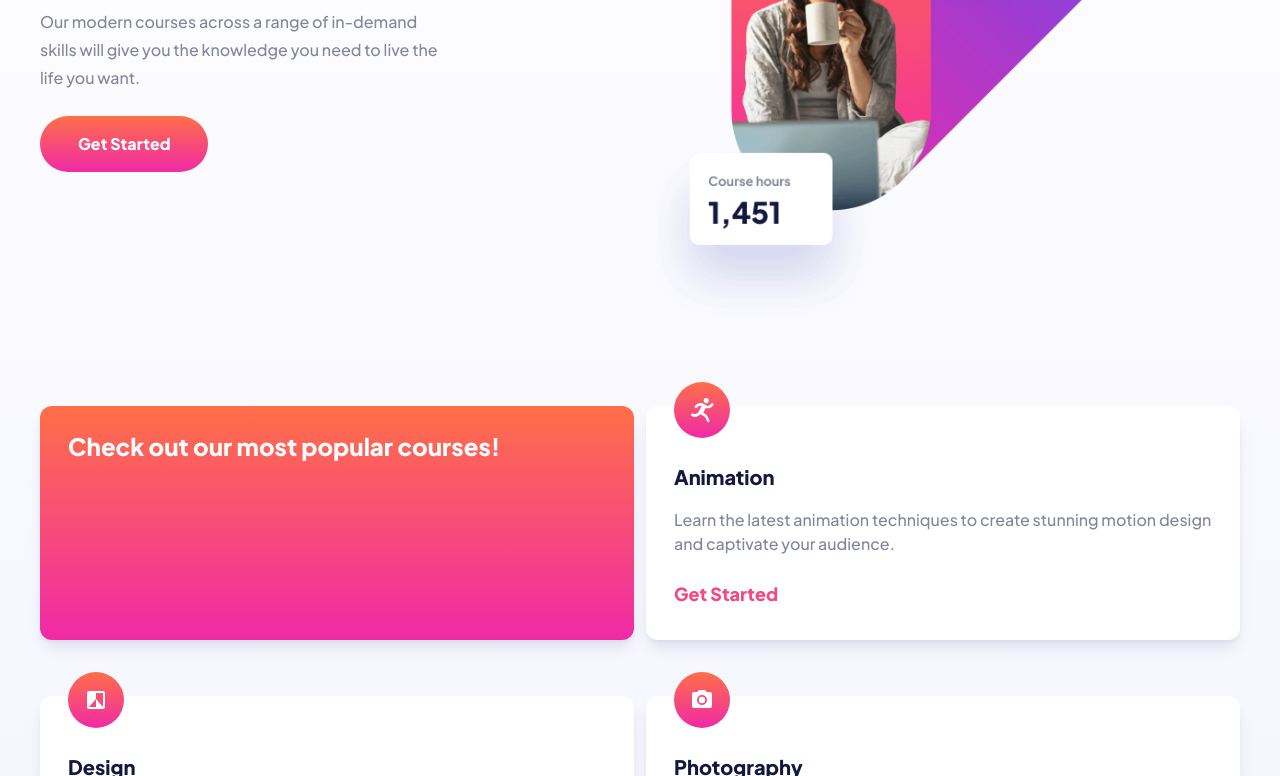
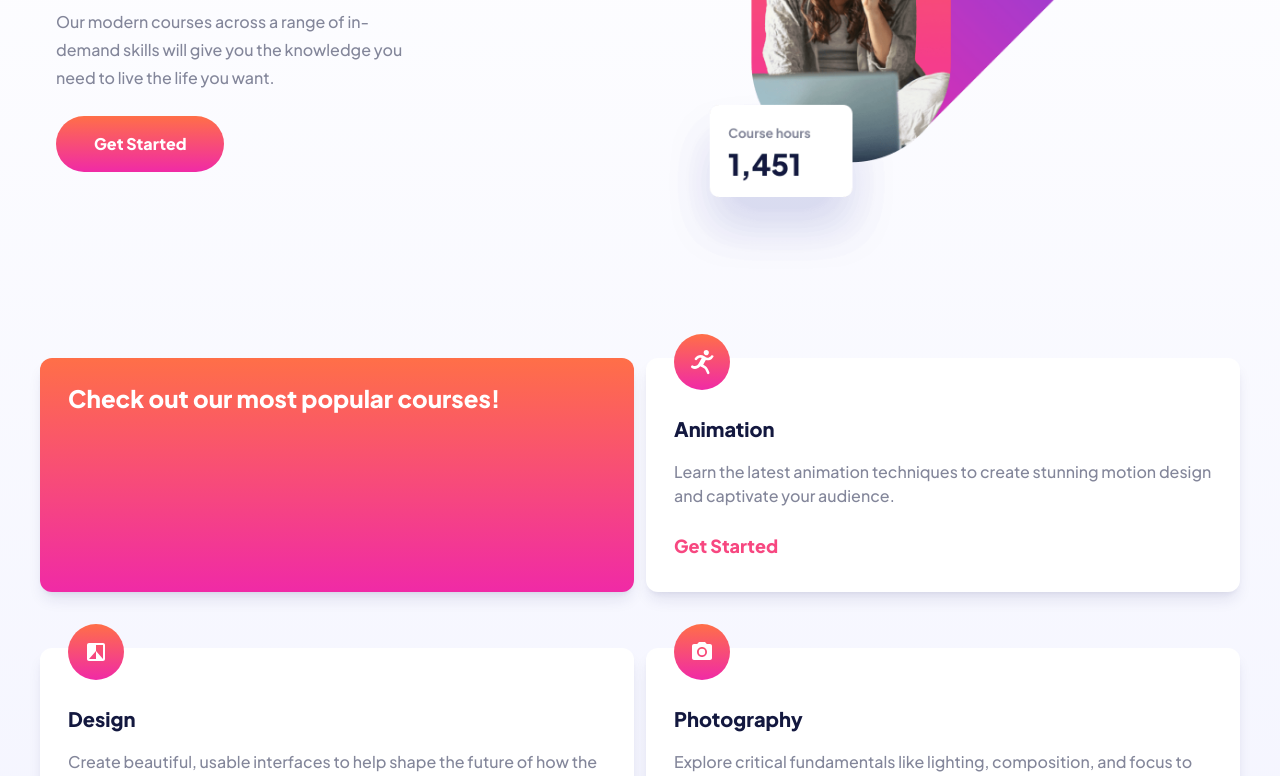
Before and after one commit to kldupless/frontendmentor-testimonialgrid, a website: page elearning-landing-page/index.html in a window 1280 px wide. Shown: the part 324-1100 px from the top of the page. Drawn offline with Linux system fonts and the light colour scheme.

Commit message:
Adjusted hero image positioning

```diff
--- a/elearning-landing-page/index.html
+++ b/elearning-landing-page/index.html
@@ -13,8 +13,8 @@
         <button class="btn bg-black-500">Get Started</button>
     </header>
     <main class="">
-      <section class="grid gap-y-6 px-4 med:grid-cols-2 med:px-10 lg:px-40">
-          <article class="med:w-[398px] med:py-24 lg:w-[457px] lg:py-44">
+      <section class="grid gap-y-6 med:grid-cols-2 med:px-10 lg:px-40 overflow-y-visible overflow-x-clip">
+          <article class="med:w-[398px] px-4 med:py-24 lg:w-[457px] lg:py-44">
               <h1 class="text-2xl text-black-500 font-extrabold leading-tight lg:text-3xl">Maximize skill, minimize budget</h1>
               <p class="font-normal leading-7 med:py-6 lg:text-xs lg:leading-7">
                   Our modern courses across a range of in-demand skills will give you the
@@ -22,7 +22,7 @@
               </p>
               <button class="btn gradient_orange px-[38px] py-4 place-self-start">Get Started</button>
           </article>
-          <picture class="overflow-hidden med:-mt-32 med:w-[640px] lg:ml-36 lg:-mt-52 lg:w-[991px] h-auto">
+          <picture class="w-[423px] -ml-6 med:w-[640px] med:-mt-44 med:ml-5 lg:ml-14 lg:-mt-64 lg:w-[990px] overflow-clip">
             <source
                 srcset="./images/image-hero-desktop@2x.png"
                 media="(min-width: 1440px)"
```
Also changed, not shown: elearning-landing-page/dist/output.css.
